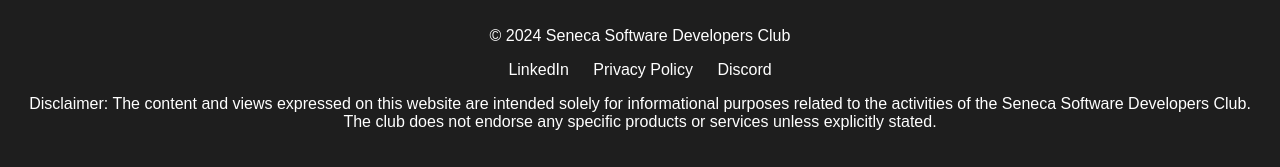
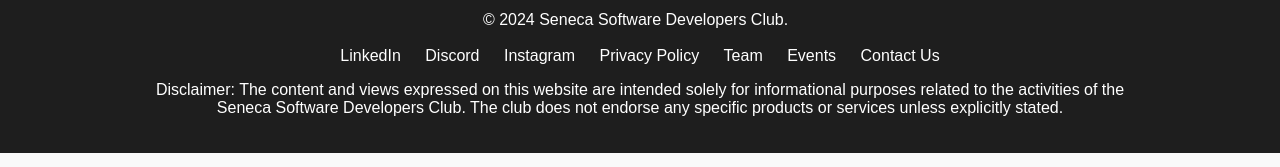
Before and after one commit to arshnoork-31/Seneca-Script-Solvers, a plain HTML site: page about.html in a window 1280 px wide. Shown: the part 1440-1607 px from the top of the page. Drawn offline with Linux system fonts and the light colour scheme.

Commit message:
Add files via upload

```diff
--- a/about.html
+++ b/about.html
@@ -10,11 +10,11 @@
     <header>
         <img id="logo1" width="45px" src="images/ssdc_logo.png" alt="SSDC Logo">
         <nav id="top">
-            <a href="index.html">HOME</a>
-            <a href="about.html" id="current-page">ABOUT US</a>
-            <a href="team.html">TEAM</a>
-            <a href="event.html">EVENTS</a>
-            <a href="contact.html">CONTACT US</a>
+            <a href="index.html" class="page">HOME</a>
+            <a href="about.html" class="page">ABOUT US</a>
+            <a href="team.html" class="page">TEAM</a>
+            <a href="event.html" class="page">EVENTS</a>
+            <a href="contactUs.html" class="page">CONTACT US</a>
         </nav>
     </header>
     <div class="image-container">
@@ -37,15 +37,25 @@
             <p>The Seneca Software Developers Club is dedicated to creating a <u>vibrant and diverse community</u> of software developers. We believe that community engagement is a critical part of our mission, and we strive to create opportunities for members to give back through volunteer and outreach programs. By creating a welcoming and inclusive environment for all members, we hope to inspire and empower the next generation of software developers, and build a strong and sustainable community that supports the growth and success of its members.</p>
         </section>
     </div>
-    <footer>
+    <footer >
         <img id="logo2" src="images/ssdc_logo.png" alt="Seneca Software Developers Club Logo">
-        <p>&copy; 2024 Seneca Software Developers Club</p>
-        <div id="links">
+        <br>
+        <center>
+            &copy; 2024 Seneca Software Developers Club. &nbsp;
+        </center>
+        <br>
+        <div id="links" style="margin-left: 150px; margin-right: 150px;">
             <a href="https://www.linkedin.com/company/seneca-software-developers-club/">LinkedIn</a>
+            <a href="https://discord.com/channels/1241175460839297084/1243872278979154029">Discord</a>
+            <a href="https://www.instagram.com/seneca_sdc?utm_source=ig_web_button_share_sheet&igsh=ZDNlZDc0MzIxNw==">Instagram</a>
             <a href="https://www.campusgroups.com/terms?view=privacy">Privacy Policy</a>
-            <a href="https://discord.com/channels/1241175460839297084/1243872278979154029">Discord</a>
+            <a href="team.html">Team</a>
+            <a href="events.html">Events</a>
+            <a href="contactUs.html">Contact Us</a>
         </div>
-        <p>Disclaimer: The content and views expressed on this website are intended solely for informational purposes related to the activities of the Seneca Software Developers Club. The club does not endorse any specific products or services unless explicitly stated.</p>
+        <p style="margin-left: 120px; margin-right: 120px;">
+Disclaimer: The content and views expressed on this website are intended solely for informational purposes related to the activities of the Seneca Software Developers Club. The club does not endorse any specific products or services unless explicitly stated.
+        </p>
     </footer>
 </body>
 </html>
```
Also changed, not shown: contactUs.html (+10 -9 lines), event.html (+15 -9 lines), index.html (+6 -6 lines), team.html (+7 -6 lines).
